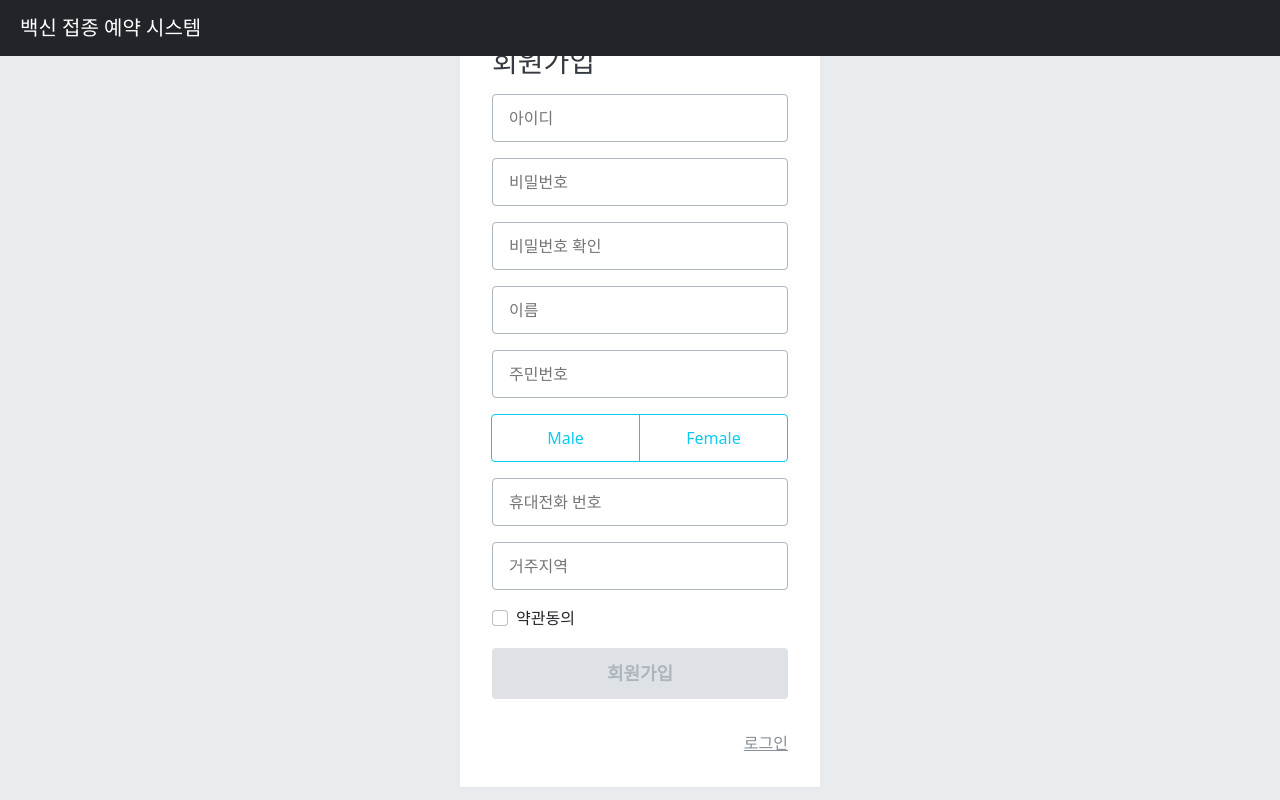
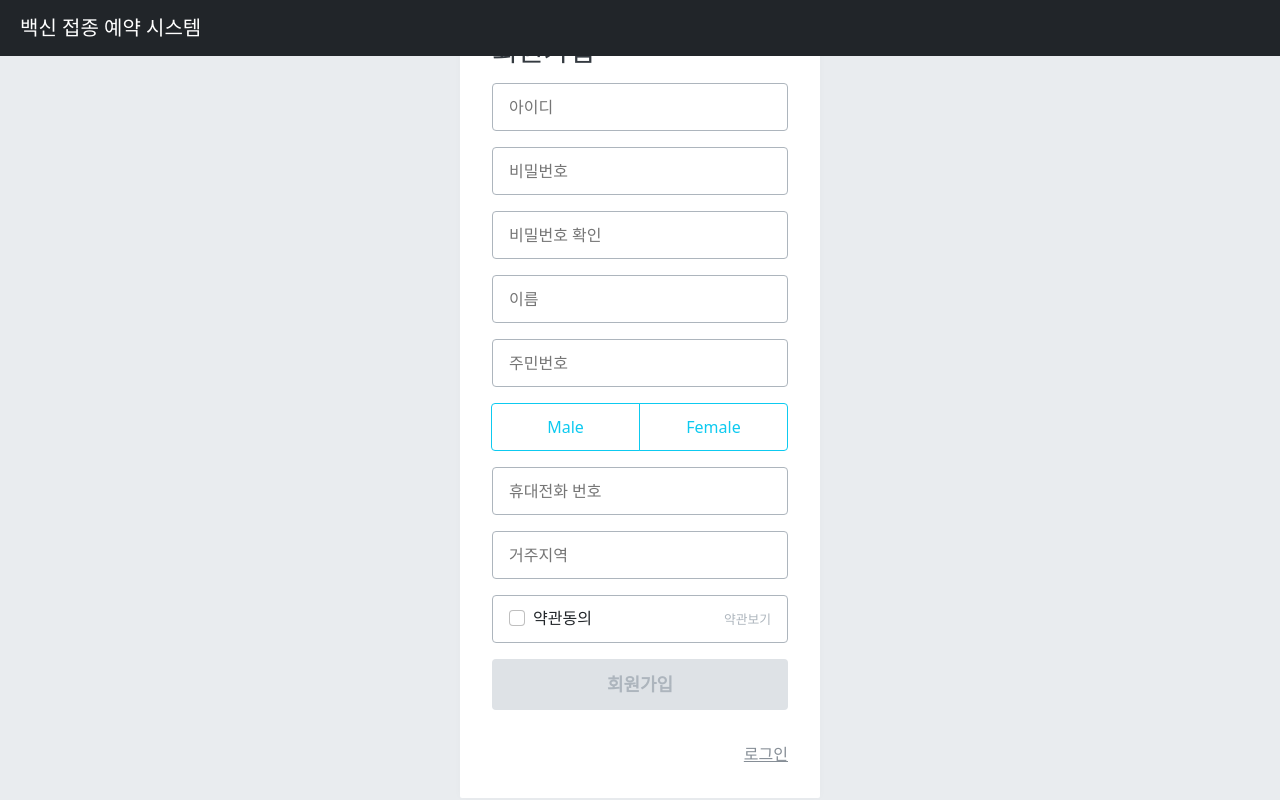
Before and after one commit to merong245/vaccine-reservation, a React (Create React App) app in the folder frontend/: page /register in a window 1280 px wide. Built offline with nearby package versions, Linux system fonts and the light colour scheme.

Commit message:
약관보기 추가

```diff
--- a/frontend/src/components/auth/AuthForm.js
+++ b/frontend/src/components/auth/AuthForm.js
@@ -57,6 +57,37 @@ const StyledInput = styled.input`
 `;
 
 /**
+ * styled box
+ */
+const StyledBox = styled.div`
+  font-size: 1rem;
+  border-radius: 4px;
+  border: 1px solid ${palette.gray[5]};
+  outline: none;
+  width: 100%;
+  padding: 1rem;
+  align-items: center;
+  justify-content: space-between;
+  display: flex;
+  &:focus {
+    color: $oc-teal-7;
+    border: 1px solid ${palette.gray[7]};
+  }
+`;
+
+/**
+ * styled click box
+ * 약관보기
+ */
+const StyledClickBox = styled.div`
+  font-size: 0.8rem;
+  color: ${palette.gray[5]};
+  &:hover {
+    color: ${palette.gray[7]};
+  }
+`;
+
+/**
  * 폼 하단의 로그인/회원가입 링크
  */
 const Footer = styled.div`
@@ -96,6 +127,7 @@ const AuthForm = ({ type, form, onChange, onSubmit, error, handleSex }) => {
   const [registrationNumber, setRegistrationNumber] = useState('');
   const [phoneNumber, setPhoneNumber] = useState('');
   const [available, setAvailable] = useState(true);
+  const [agreeContents, setAgreeContents] = useState(false);
 
   // 주민번호 변경 이벤트 핸들러
   const onChangeRegNumber = (e) => {
@@ -141,6 +173,11 @@ const AuthForm = ({ type, form, onChange, onSubmit, error, handleSex }) => {
   // 약관 체크 이벤트 핸들러
   const handleCheck = () => {
     setAvailable(!available);
+  };
+
+  // 약관 내용 클릭 이벤트 핸들러
+  const handleAgreeContents = () => {
+    setAgreeContents(!agreeContents);
   };
 
   return (
@@ -226,13 +263,27 @@ const AuthForm = ({ type, form, onChange, onSubmit, error, handleSex }) => {
               />
             </InputBlock>
             <InputBlock>
+              <StyledBox style={{ height: '3rem' }}>
                 <Form.Check
                   type="checkbox"
                   id="agreement"
                   label="약관동의"
                   onChange={handleCheck}
                 />
+                <StyledClickBox onClick={handleAgreeContents}>
+                  약관보기
+                </StyledClickBox>
+              </StyledBox>
             </InputBlock>
+            {
+              /* 약관 내용 표시는 새 창을 띄우기 등으로 변경가능 */
+              agreeContents && (
+                <StyledBox style={{ marginTop: '-1px' }}>
+                  약관에 동의함으로서 회원가입 시 수집한 개인정보의 보관 및
+                  이용에 동의함.
+                </StyledBox>
+              )
+            }
           </>
         )}
         {error && <ErrorMessage>{error}</ErrorMessage>}
```
Lines whose indentation alone changed are shown as unchanged.
